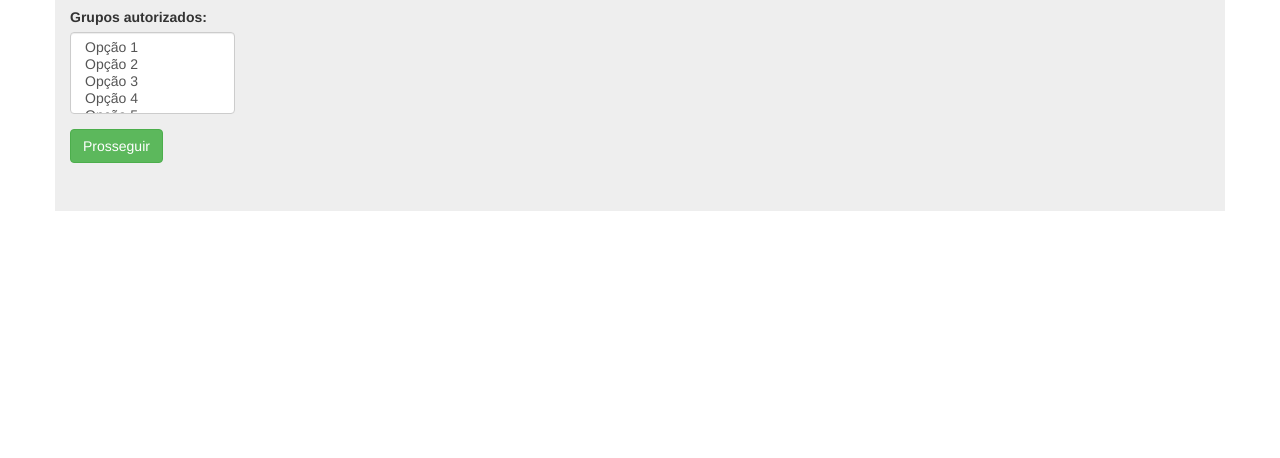
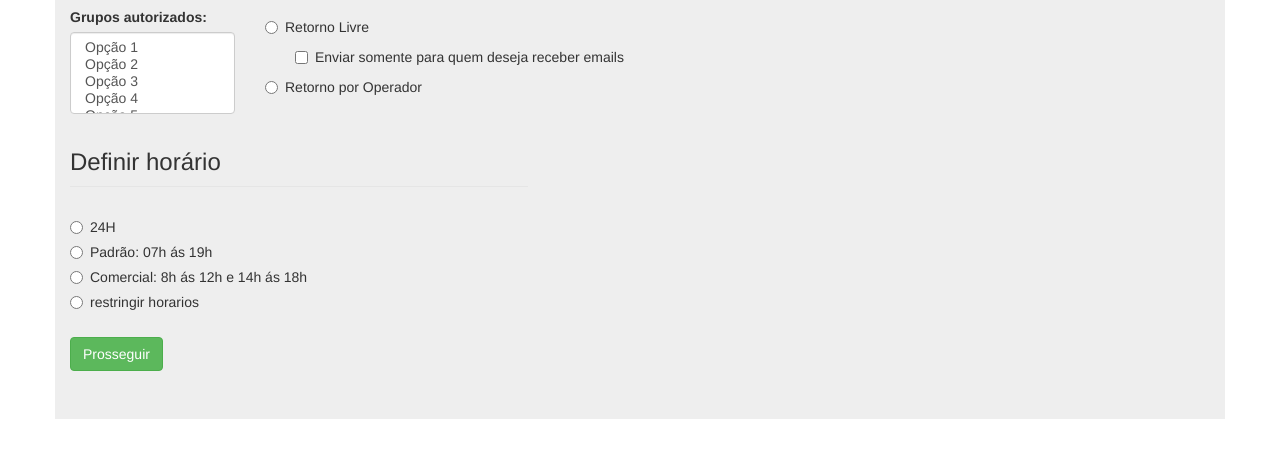
Before and after one commit to rayaf/form, a plain HTML site: page autorizacao.html in a window 1280 px wide. Shown: the part 160-618 px from the top of the page. Drawn offline with Linux system fonts and the light colour scheme.

Commit message:
update 1

```diff
--- a/autorizacao.html
+++ b/autorizacao.html
@@ -11,7 +11,7 @@
 	<br>
     <div class="container jumbotron">
         <h1>Autorização</h1>
-        <form action="destinatarios.html">
+        <form action="tipo de campanha.html">
             <div class="row">
                 <div class="form-group col-md-2">
                     <label for="sel2">Grupos autorizados:</label>
@@ -23,6 +23,36 @@
                         <option>Opção 5</option>
                     </select>
                 </div>
+                <div class="form-group col-md-5">
+                    <div class="radio">
+                        <label class=""><input type="radio" name="filtro">Retorno Livre</label>
+                    </div>
+                    <div class="checkbox" style="padding-left: 30px;">
+                            <label><input type="checkbox" >Enviar somente para quem deseja receber emails</label>
+                        </div>
+                    <div class="radio">
+                        <label class=""><input type="radio" name="filtro">Retorno por Operador</label>
+                    </div>
+                </div>
+            </div>
+            <div class="row">
+                <div class="form-group col-md-5">
+                    <fieldset>
+                        <legend><h3>Definir horário</h3></legend>
+                        <div class="radio">
+                            <label class=""><input type="radio" name="horario">24H</label>
+                        </div>
+                        <div class="radio">
+                            <label class=""><input type="radio" name="horario">Padrão: 07h ás 19h</label>
+                        </div>
+                        <div class="radio">
+                            <label class=""><input type="radio" name="horario">Comercial: 8h ás 12h e 14h ás 18h</label>
+                        </div>
+                        <div class="radio">
+                            <label class=""><input type="radio" name="horario">restringir horarios</label>
+                        </div>
+                    </fieldset>
+                </div>
             </div>
             <button type="submit" class="btn btn-success">Prosseguir</button>
         </form>
```
Also changed, not shown: tipo de campanha.html (+14 -1 lines).
